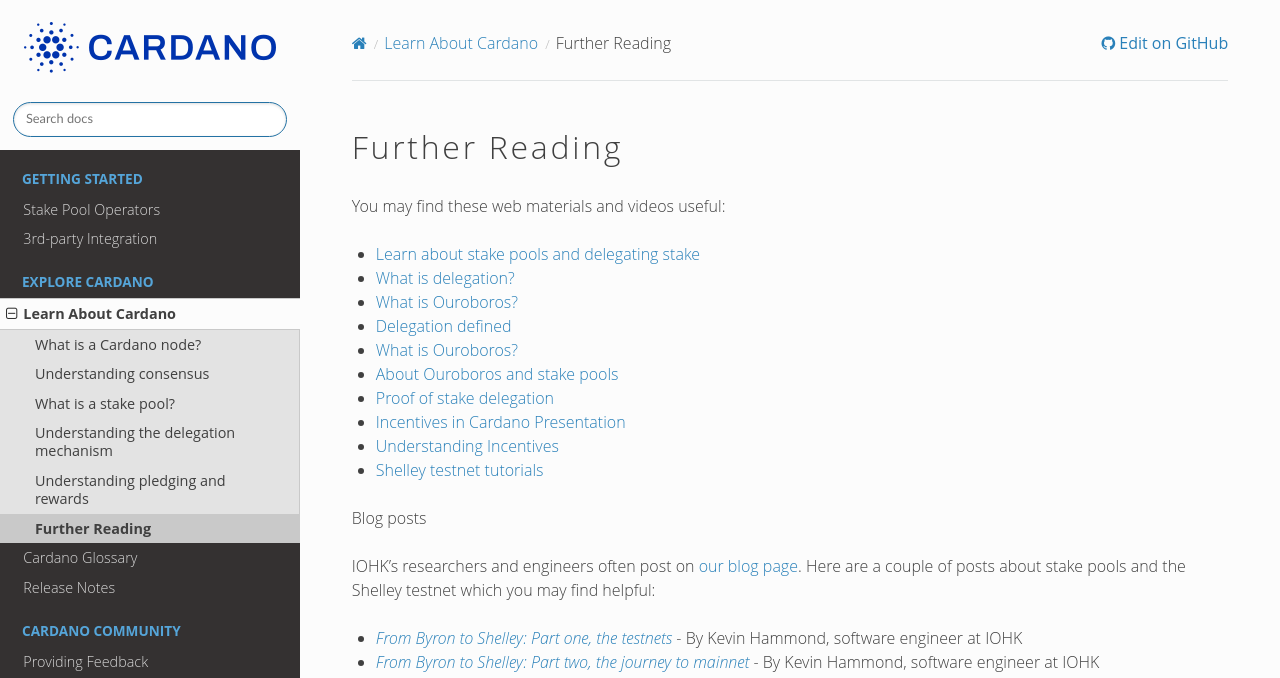
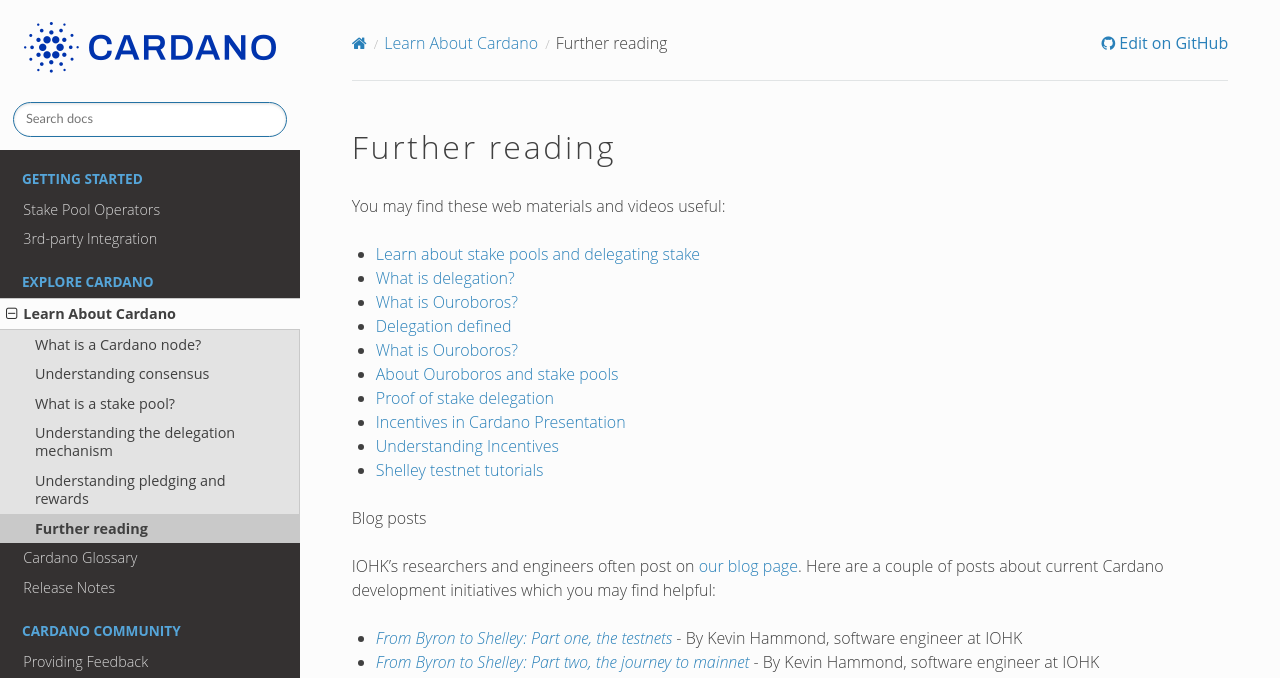
Before and after one commit to input-output-hk/technical-docs, a Sphinx documentation site: the page built from source/learn-about-cardano/further-reading.md, in a window 1280 px wide and 1038 px high. Shown: the top 678 px of the window. Built offline with Sphinx 7.4.7 and the Read the Docs theme 2.0.0, drawn with Linux system fonts in a browser that asks for light colours; pages that are not in the unit, such as notebooks, are missing from menus.

Commit message:
Update further-reading.md

```diff
--- a/source/learn-about-cardano/further-reading.md
+++ b/source/learn-about-cardano/further-reading.md
@@ -1,4 +1,4 @@
-# Further Reading
+# Further reading
 
 You may find these web materials and videos useful:
 * [Learn about stake pools and delegating stake](https://staking.cardano.org/)
@@ -15,7 +15,7 @@
 
 Blog posts
 
-IOHK’s researchers and engineers often post on [our blog page](https://iohk.io/en/blog/). Here are a couple of  posts about stake pools and the Shelley testnet which you may find helpful:
+IOHK’s researchers and engineers often post on [our blog page](https://iohk.io/en/blog/). Here are a couple of posts about current Cardano development initiatives which you may find helpful:
 * _[From Byron to Shelley: Part one, the testnets](https://iohk.io/en/blog/posts/2020/04/29/from-byron-to-shelley-part-one-the-testnets/)_ - By Kevin Hammond, software engineer at IOHK
 * _[From Byron to Shelley: Part two, the journey to mainnet](https://iohk.io/en/blog/posts/2020/05/11/from-byron-to-shelley-part-two-the-journey-to-the-mainnet/)_ - By Kevin Hammond, software engineer at IOHK
 * _[How Pledging will keep Cardano healthy](https://iohk.io/en/blog/posts/2020/05/12/how-pledging-encourages-a-healthy-decentralized-cardano-ecosystem/)_ - By Lars Brünjes, director of education at IOHK
```
